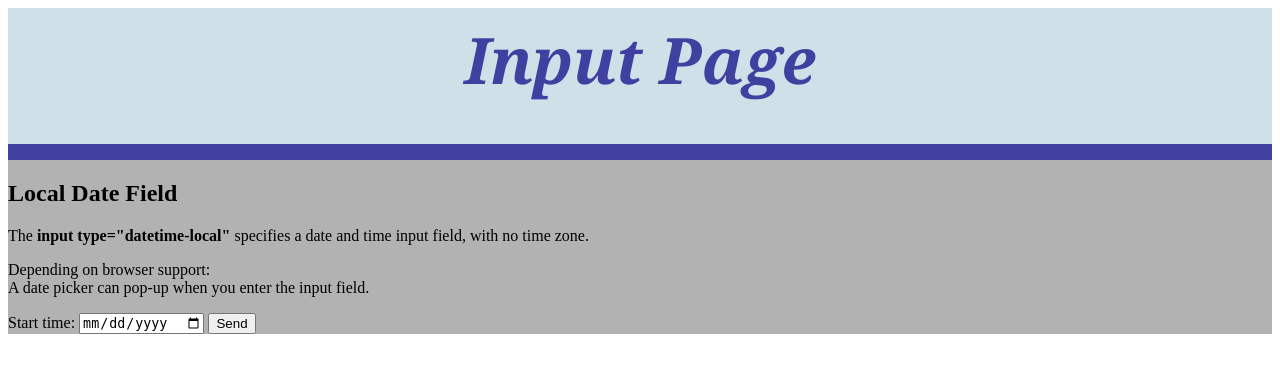
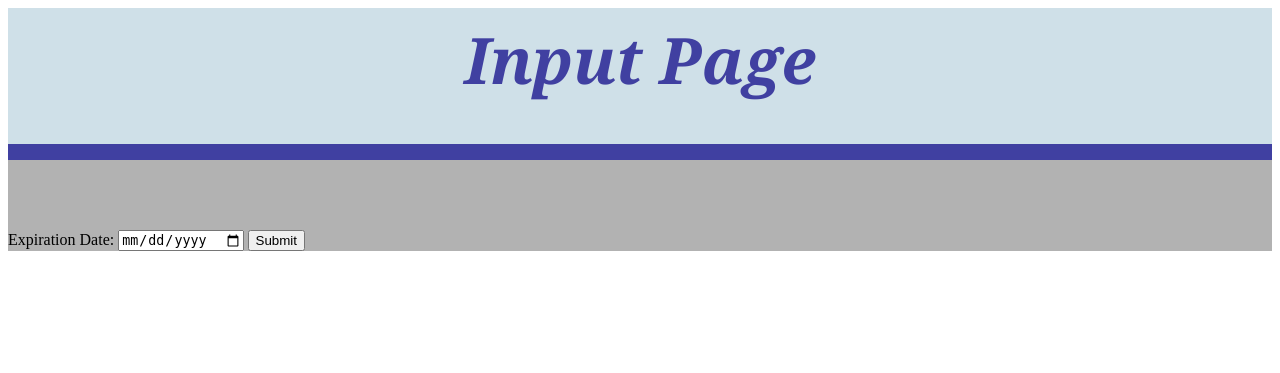
Before and after one commit to StevenFein/FridgePal, a Python web app: template Templates/InputPage.html in a window 1280 px wide. Shown: the top 373 px of the page. Run offline with Jinja, Linux system fonts and the light colour scheme; the template is opened without the code that fills it, so the values that code supplies are empty.

Commit message:
Removed excess text on input page

```diff
--- a/Templates/InputPage.html
+++ b/Templates/InputPage.html
@@ -22,13 +22,12 @@
       <div class="content-item title">Input Page</div>
     <div id="body">
       <div id="spacewithcolor"></div>
-      <h2>Local Date Field</h2>
-      <p>The <strong>input type="datetime-local"</strong> specifies a date and time input field, with no time zone.</p>
-      <p>Depending on browser support:<br>A date picker can pop-up when you enter the input field.</p>
+      <div id="morespace"></div>
+      <!-- <h2>Expiration Date</h2> -->
       <form action="/input" method="POST">
-        Start time:
+        Expiration Date:
         <input type="date" name="starttime">
-        <input type="submit" value="Send">
+        <input type="submit" value="Submit">
       </form>
     </body>
 </html>
--- a/css/InputPage.css
+++ b/css/InputPage.css
@@ -22,3 +22,8 @@
 	padding: 8px;
 	background-color: #4040a1;
 }
+
+#morespace {
+	padding: 35px;
+	background-color: #b2b2b2;
+}
```
Also changed, not shown: Templates/Mainpage.html (+0 -9 lines), main.py (+22 -12 lines).
